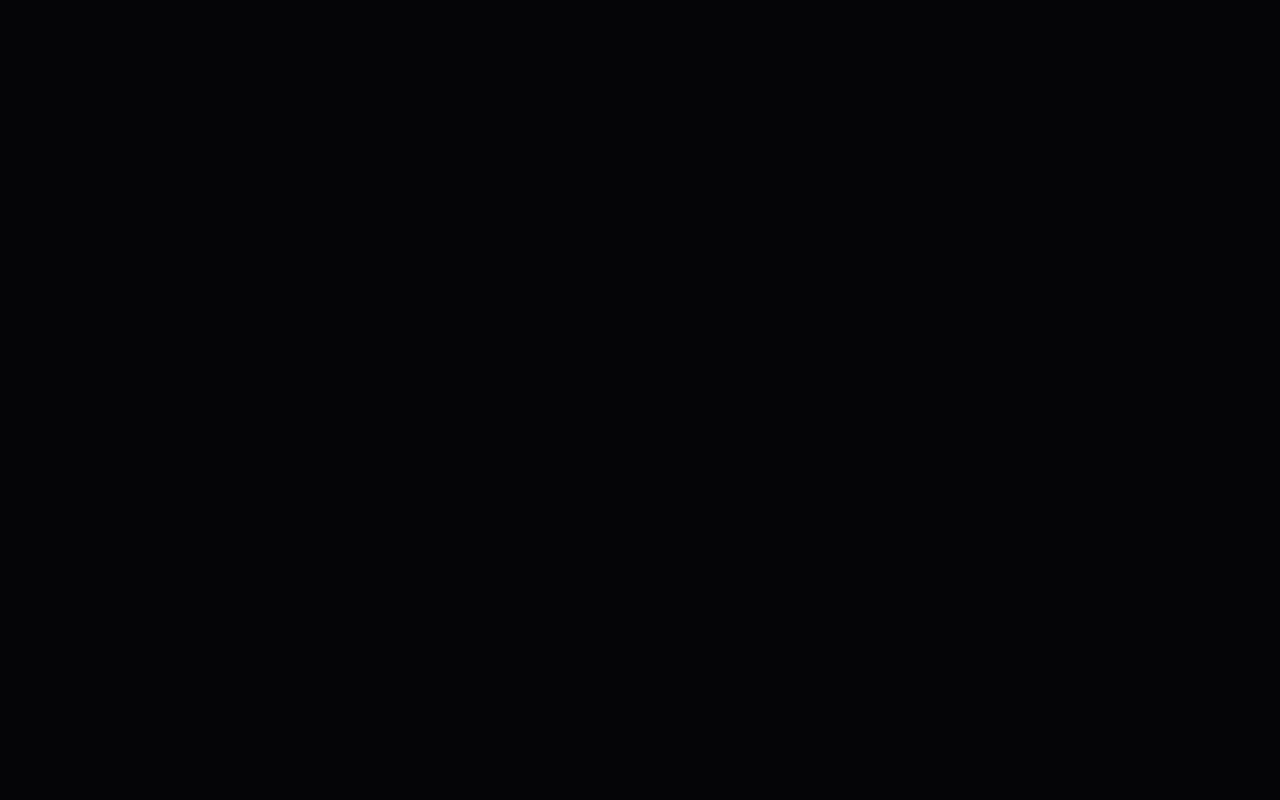
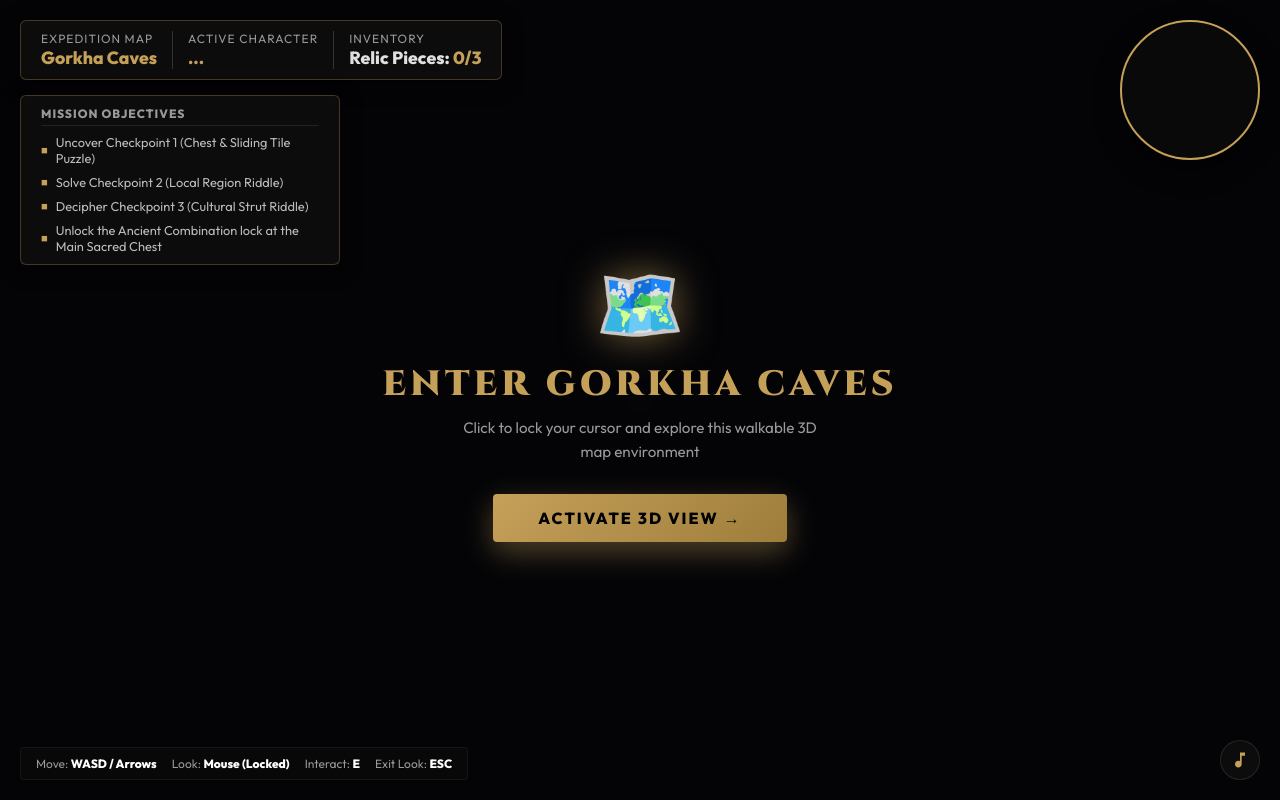
Before and after one commit to angelapradhan/treasure_trails, a plain HTML site: page client/gorkha.html in a window 1280 px wide. Drawn offline with Linux system fonts and the light colour scheme.

Commit message:
UI display for gorkha.html

```diff
--- a/client/gorkha.html
+++ b/client/gorkha.html
@@ -104,3 +104,54 @@
     .return-btn:hover { box-shadow: 0 12px 35px rgba(197,160,89,0.6); transform: translateY(-2px); }
   </style>
 </head>
+<body>
+  <div id="viewport-container">
+    <div class="click-to-play" id="lock-prompt">
+      <div class="play-icon">🗺️</div>
+      <div class="play-title">Enter Gorkha Caves</div>
+      <div class="play-subtitle">Click to lock your cursor and explore this walkable 3D map environment</div>
+      <button class="play-btn" onclick="requestLock()">ACTIVATE 3D VIEW &rarr;</button>
+    </div>
+    <div class="crosshair"></div>
+    <canvas id="render-canvas"></canvas>
+  </div>
+  <div class="top-hud">
+    <div style="display:flex; flex-direction:column; gap:15px;">
+      <div class="hud-card">
+        <div>
+          <div class="hud-title">Expedition Map</div>
+          <div id="hud-map-name" class="hud-value">Gorkha Caves</div>
+        </div>
+        <div style="border-left:1px solid #333; padding-left:15px;">
+          <div class="hud-title">Active Character</div>
+          <div id="hud-char-name" class="hud-value">...</div>
+        </div>
+        <div style="border-left:1px solid #333; padding-left:15px;">
+          <div class="hud-title">Inventory</div>
+          <div id="inventory-counter" class="hud-value" style="color:#e0e0e0;">Relic Pieces: <span id="puzzle-pieces-count" style="color:var(--gold);">0/3</span></div>
+        </div>
+      </div>
+      <div class="hud-card quest-log">
+        <div class="hud-title" style="font-weight:800; border-bottom:1px solid #222; width:100%; padding-bottom:4px;">Mission Objectives</div>
+        <div id="quest-cp1" class="quest-item">Uncover Checkpoint 1 (Chest &amp; Sliding Tile Puzzle)</div>
+        <div id="quest-cp2" class="quest-item">Solve Checkpoint 2 (Local Region Riddle)</div>
+        <div id="quest-cp3" class="quest-item">Decipher Checkpoint 3 (Cultural Strut Riddle)</div>
+        <div id="quest-final" class="quest-item">Unlock the Ancient Combination lock at the Main Sacred Chest</div>
+      </div>
+    </div>
+  </div>
+  <div class="minimap-container hud-element">
+    <canvas id="minimap-canvas"></canvas>
+  </div>
+  <div id="interact-prompt" class="interact-prompt">
+    <span class="key-badge">E</span> <span id="interact-text">Inspect Chest</span>
+  </div>
+  <div class="controls-guide hud-element">
+    <div>Move: <span style="color:#fff; font-weight:bold;">WASD / Arrows</span></div>
+    <div>Look: <span style="color:#fff; font-weight:bold;">Mouse (Locked)</span></div>
+    <div>Interact: <span style="color:#fff; font-weight:bold;">E</span></div>
+    <div>Exit Look: <span style="color:#fff; font-weight:bold;">ESC</span></div>
+  </div>
+  <div id="audio-toggle" class="audio-toggle hud-element">
+    <svg width="20" height="20" fill="currentColor" viewBox="0 0 24 24" id="audio-icon"><path d="M12 3v10.55c-.59-.34-1.27-.55-2-.55-2.21 0-4 1.79-4 4s1.79 4 4 4 4-1.79 4-4V7h4V3h-6z"/></svg>
+  </div>
```
